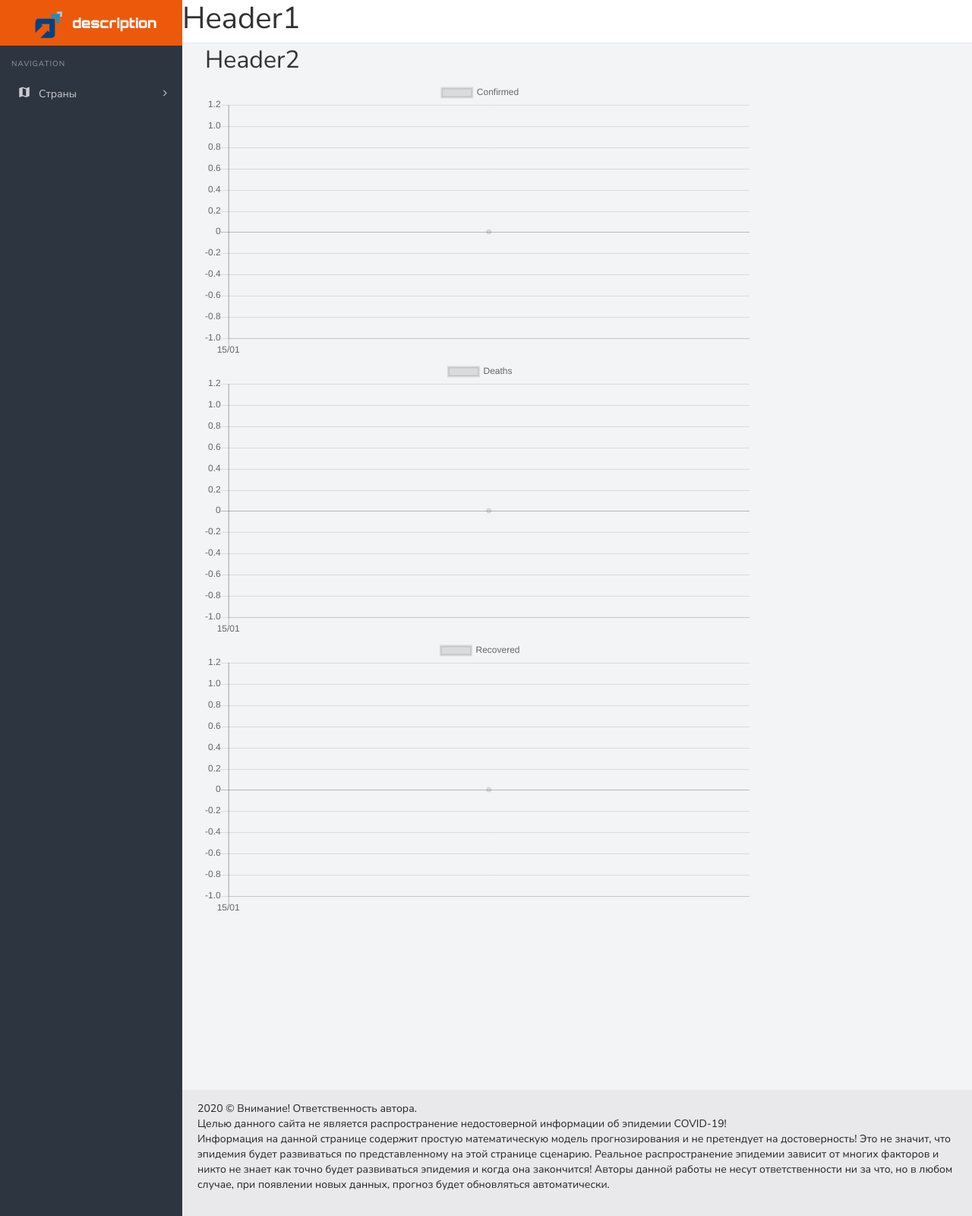
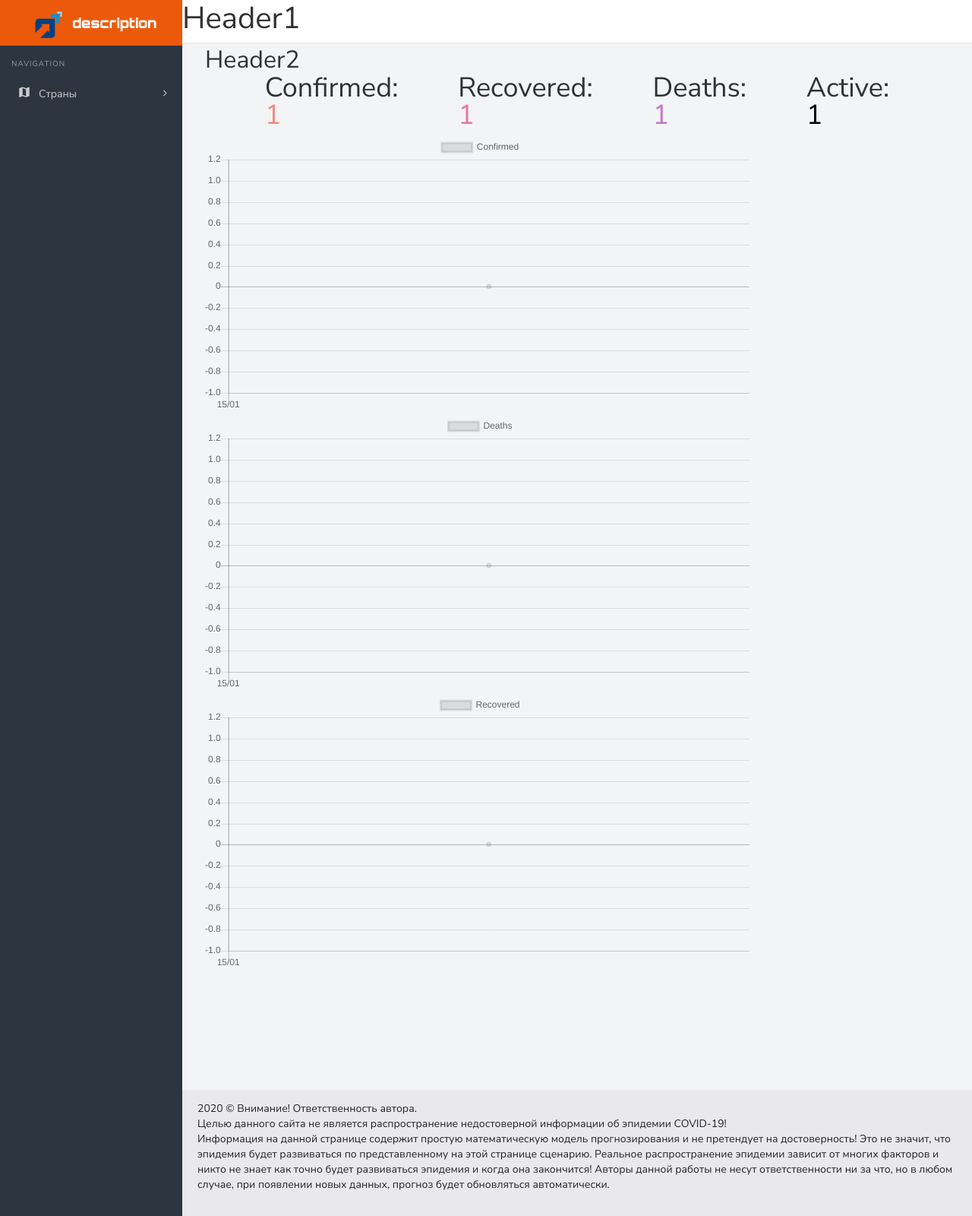
Before and after one commit to koyang-kuleshov/simple_prognozer, a Django app: page / in a window 1280 px wide. Shown: the whole page at 76% size. Run offline with Django 3.2, Linux system fonts and the light colour scheme; tables that the repository leaves empty hold one stand-in row (values such as "Sample post"); some libraries are stand-ins or nearby versions.

Commit message:
Cases to template

```diff
--- a/simple_prognozer/mainapp/templates/mainapp/base.html
+++ b/simple_prognozer/mainapp/templates/mainapp/base.html
@@ -87,6 +87,33 @@
                     {% endblock %}
                     <!--header2 end-->
 
+                    {% block cases %}
+                        <div class="cases">
+
+                            <div class="confirmed-box">
+                                <p>Confirmed:</p>
+                                <p class="confirmed">{{ confirmed }}</p>
+                            </div>
+
+                            <div class="recovered-box">
+                                <p>Recovered:</p>
+                                <p class="recovered">
+                                    {{ recovered }}</p>
+                            </div>
+
+                            <div class="deaths-box">
+                                <p>Deaths:</p>
+                                <p class="deaths">{{ deaths }}</p>
+                            </div>
+
+                            <div class="active-box">
+                                <p>Active:</p>
+                                <p class="active">{{ active }}</p>
+                            </div>
+
+                        </div>
+                    {% endblock %}
+
                     <!--chart.js start-->
                     {% block chart-js %}
                     {% endblock %}
--- a/simple_prognozer/mainapp/views.py
+++ b/simple_prognozer/mainapp/views.py
@@ -2,7 +2,33 @@ from django.shortcuts import render
 from django.db.models import Sum, F
 from django.shortcuts import get_object_or_404
 
-from mainapp.models import Country, TimeSeries
+from mainapp.models import Country, TimeSeries, MainTable
+
+
+def total_active(*args):
+    if args:
+        return MainTable.objects.filter(country_id=args).aggregate(Sum('active')).get('active__sum')
+    else:
+        return MainTable.objects.aggregate(Sum('active')).get('active__sum')
+
+
+def total_deaths(*args):
+    if args:
+        return MainTable.objects.filter(country_id=args).aggregate(Sum('deaths')).get('deaths__sum')
+    else:
+        return MainTable.objects.aggregate(Sum('deaths')).get('deaths__sum')
+
+
+def total_recovered(*args):
+    if args:
+        return MainTable.objects.filter(country_id=args).aggregate(Sum('recovered')).get('recovered__sum')
+    return MainTable.objects.aggregate(Sum('recovered')).get('recovered__sum')
+
+
+def total_confirmed(*args):
+    if args:
+        return MainTable.objects.filter(country_id=args).aggregate(Sum('confirmed')).get('confirmed__sum')
+    return MainTable.objects.aggregate(Sum('confirmed')).get('confirmed__sum')
 
 
 def index(request):
@@ -28,6 +54,11 @@ def index(request):
         'data_deaths': data_deaths,
         'data_recovered': data_recovered,
         'countries': countries,
+
+        'active': total_active(),
+        'deaths': total_deaths(),
+        'recovered': total_recovered(),
+        'confirmed': total_confirmed(),
     }
     return render(request, 'mainapp/index.html', context)
 
@@ -53,6 +84,11 @@ def country_page(request, pk):
         'country_name': country.country,
         'countries': countries,
         'chart_data': chart_data,
+
+        'active': total_active(pk),
+        'deaths': total_deaths(pk),
+        'recovered': total_recovered(pk),
+        'confirmed': total_confirmed(pk),
     }
 
     return render(request, 'mainapp/country_page.html', context)
--- a/simple_prognozer/static/assets/css/style.css
+++ b/simple_prognozer/static/assets/css/style.css
@@ -2713,3 +2713,29 @@ ul.p-social-link li a {
         display: block;
     }
 }
+
+.cases p {
+    font-size: 36px;
+    font-weight: 500;
+}
+
+.cases {
+    display: flex;
+    justify-content: space-evenly;
+    align-items: center;
+}
+
+.confirmed {
+        color: rgb(243, 138, 130);
+}
+
+.deaths {
+    color: rgb(191, 121, 204);
+}
+
+.recovered{
+    color: rgb(237, 116, 157);
+
+}.active{
+    color: black;
+}
```
